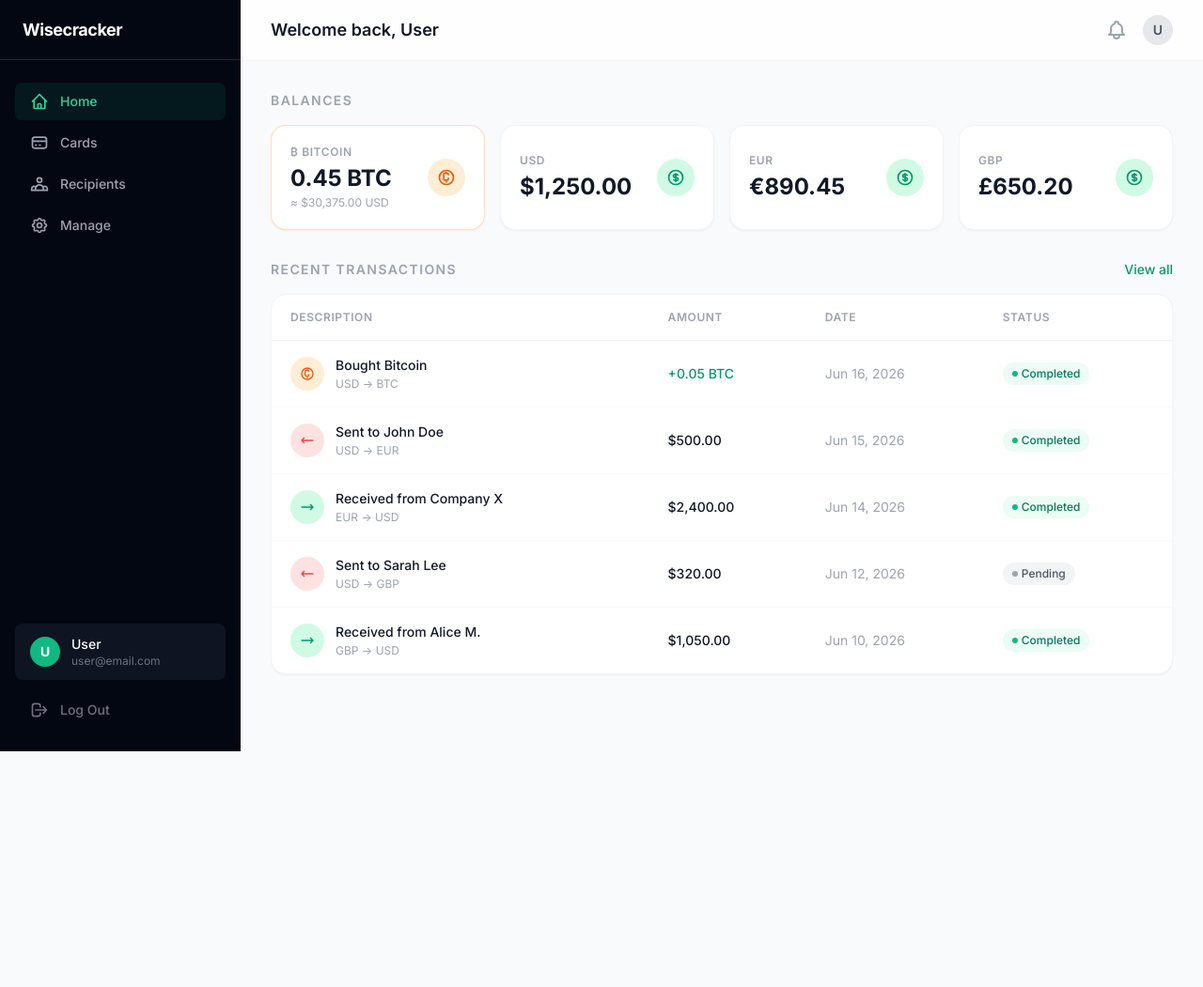
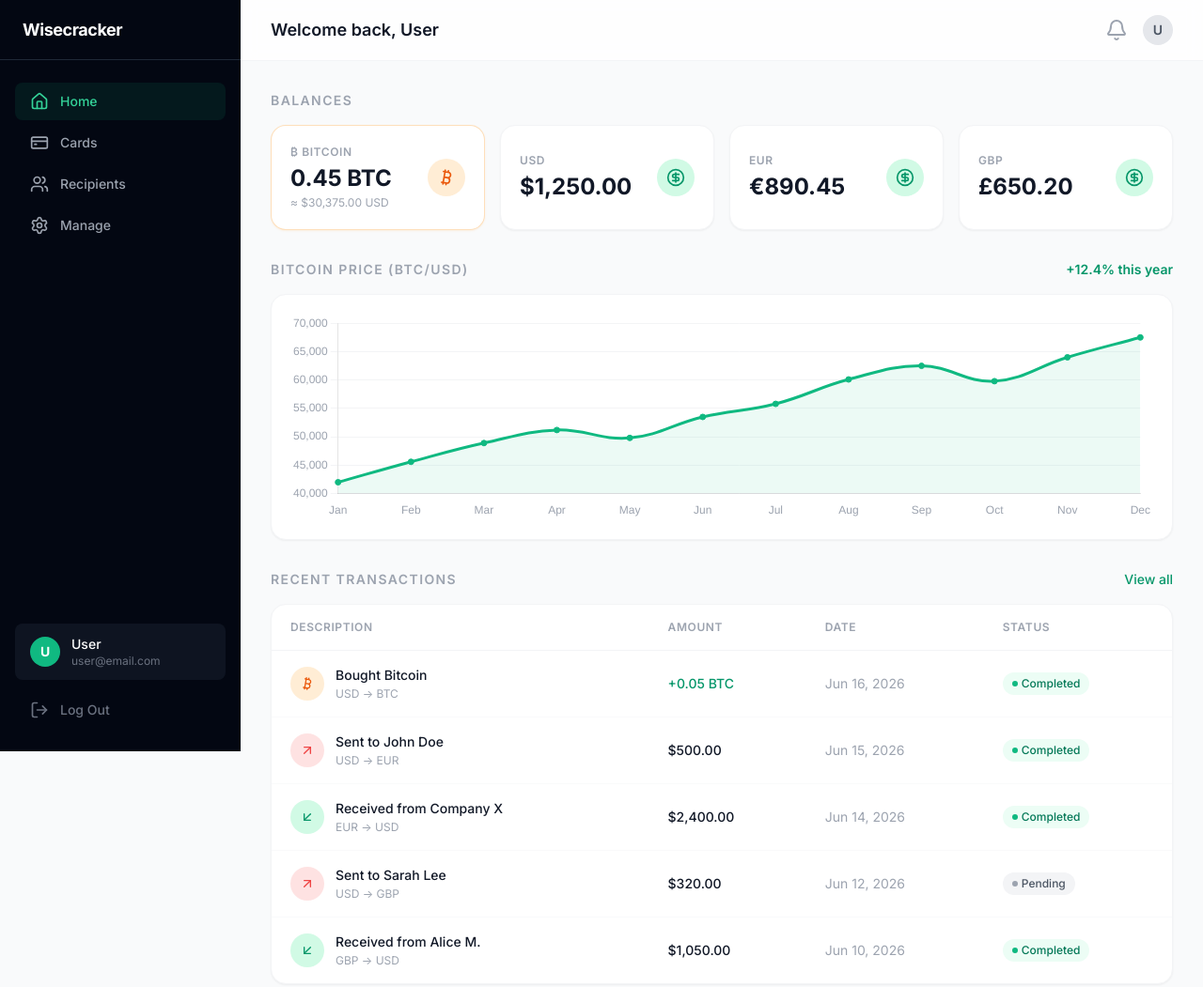
Before and after one commit to dmlza/wise_clone, a plain HTML site: page dashboard.html in a window 1280 px wide. Shown: the whole page at 94% size. Before the commit the page ends 800 px from the top, so only its background shows below. Drawn offline with nearby package versions, Linux system fonts and the light colour scheme.

Commit message:
feat: integrate chartjs data graphs and licde icon vector

```diff
--- a/dashboard.html
+++ b/dashboard.html
@@ -8,6 +8,8 @@
   <link rel="preconnect" href="https://fonts.googleapis.com" />
   <link rel="preconnect" href="https://fonts.gstatic.com" crossorigin />
   <link href="https://fonts.googleapis.com/css2?family=Inter:wght@400;500;600;700&display=swap" rel="stylesheet" />
+  <script src="https://unpkg.com/lucide@latest/dist/umd/lucide.js"></script>
+  <script src="https://cdn.jsdelivr.net/npm/chart.js"></script>
   <style>
     * { margin: 0; padding: 0; box-sizing: border-box; }
     html { -webkit-font-smoothing: antialiased; -moz-osx-font-smoothing: grayscale; }
@@ -26,26 +28,26 @@
     <div class="flex items-center justify-between px-6 h-16 border-b border-gray-800">
       <a href="index.html" class="text-lg font-bold tracking-tight text-white hover:text-gray-300 transition-colors">Wisecracker</a>
       <button onclick="toggleSidebar()" class="lg:hidden text-gray-400 hover:text-white transition-colors">
-        <svg class="w-5 h-5" fill="none" stroke="currentColor" stroke-width="2.5" viewBox="0 0 24 24"><path stroke-linecap="round" stroke-linejoin="round" d="M6 18L18 6M6 6l12 12"/></svg>
+        <svg class="w-5 h-5" data-lucide="x"></svg>
       </button>
     </div>
 
     <!-- Nav links -->
     <nav class="flex-1 px-4 pt-6 space-y-1">
       <a href="index.html" class="flex items-center gap-3 px-4 py-2.5 text-sm font-medium rounded-lg bg-emerald-500/10 text-emerald-400">
-        <svg class="w-5 h-5" fill="none" stroke="currentColor" stroke-width="2" viewBox="0 0 24 24"><path stroke-linecap="round" stroke-linejoin="round" d="M3 12l2-2m0 0l7-7 7 7M5 10v10a1 1 0 001 1h3m10-11l2 2m-2-2v10a1 1 0 01-1 1h-3m-6 0a1 1 0 001-1v-4a1 1 0 011-1h2a1 1 0 011 1v4a1 1 0 001 1m-6 0h6"/></svg>
+        <i data-lucide="home" class="w-5 h-5"></i>
         Home
       </a>
       <a href="#" class="flex items-center gap-3 px-4 py-2.5 text-sm font-medium rounded-lg text-gray-400 hover:text-white hover:bg-gray-800/50 transition-colors">
-        <svg class="w-5 h-5" fill="none" stroke="currentColor" stroke-width="2" viewBox="0 0 24 24"><path stroke-linecap="round" stroke-linejoin="round" d="M3 10h18M7 15h1m4 0h1m-7 4h12a3 3 0 003-3V8a3 3 0 00-3-3H6a3 3 0 00-3 3v8a3 3 0 003 3z"/></svg>
+        <i data-lucide="credit-card" class="w-5 h-5"></i>
         Cards
       </a>
       <a href="#" class="flex items-center gap-3 px-4 py-2.5 text-sm font-medium rounded-lg text-gray-400 hover:text-white hover:bg-gray-800/50 transition-colors">
-        <svg class="w-5 h-5" fill="none" stroke="currentColor" stroke-width="2" viewBox="0 0 24 24"><path stroke-linecap="round" stroke-linejoin="round" d="M17 20h5v-2a3 3 0 00-5.356-1.857M17 20H7m10 0v-2c0-.656-.126-1.283-.356-1.857M7 20H2v-2a3 3 0 015.356-1.857M7 20v-2c0-.656.126-1.283.356-1.857m0 0a5.002 5.002 0 019.288 0M15 7a3 3 0 11-6 0 3 3 0 016 0z"/></svg>
+        <i data-lucide="users" class="w-5 h-5"></i>
         Recipients
       </a>
       <a href="#" class="flex items-center gap-3 px-4 py-2.5 text-sm font-medium rounded-lg text-gray-400 hover:text-white hover:bg-gray-800/50 transition-colors">
-        <svg class="w-5 h-5" fill="none" stroke="currentColor" stroke-width="2" viewBox="0 0 24 24"><path stroke-linecap="round" stroke-linejoin="round" d="M10.325 4.317c.426-1.756 2.924-1.756 3.35 0a1.724 1.724 0 002.573 1.066c1.543-.94 3.31.826 2.37 2.37a1.724 1.724 0 001.066 2.573c1.756.426 1.756 2.924 0 3.35a1.724 1.724 0 00-1.066 2.573c.94 1.543-.826 3.31-2.37 2.37a1.724 1.724 0 00-2.573 1.066c-.426 1.756-2.924 1.756-3.35 0a1.724 1.724 0 00-2.573-1.066c-1.543.94-3.31-.826-2.37-2.37a1.724 1.724 0 00-1.066-2.573c-1.756-.426-1.756-2.924 0-3.35a1.724 1.724 0 001.066-2.573c-.94-1.543.826-3.31 2.37-2.37.996.608 2.296.07 2.572-1.065z"/><path stroke-linecap="round" stroke-linejoin="round" d="M15 12a3 3 0 11-6 0 3 3 0 016 0z"/></svg>
+        <i data-lucide="settings" class="w-5 h-5"></i>
         Manage
       </a>
     </nav>
@@ -60,7 +62,7 @@
         </div>
       </div>
       <a href="index.html" class="mt-3 flex items-center gap-3 px-4 py-2.5 text-sm font-medium rounded-lg text-gray-500 hover:text-white hover:bg-gray-800/50 transition-colors">
-        <svg class="w-5 h-5" fill="none" stroke="currentColor" stroke-width="2" viewBox="0 0 24 24"><path stroke-linecap="round" stroke-linejoin="round" d="M17 16l4-4m0 0l-4-4m4 4H7m6 4v1a3 3 0 01-3 3H6a3 3 0 01-3-3V7a3 3 0 013-3h4a3 3 0 013 3v1"/></svg>
+        <i data-lucide="log-out" class="w-5 h-5"></i>
         Log Out
       </a>
     </div>
@@ -74,13 +76,13 @@
       <div class="flex items-center justify-between h-16 px-4 sm:px-6 lg:px-8">
         <div class="flex items-center gap-4">
           <button onclick="toggleSidebar()" class="lg:hidden text-gray-600 hover:text-gray-900 transition-colors">
-            <svg class="w-6 h-6" fill="none" stroke="currentColor" stroke-width="2" viewBox="0 0 24 24"><path stroke-linecap="round" stroke-linejoin="round" d="M4 6h16M4 12h16M4 18h16"/></svg>
+            <svg class="w-6 h-6" data-lucide="menu"></svg>
           </button>
           <h1 class="text-lg font-semibold text-gray-900">Welcome back, User</h1>
         </div>
         <div class="flex items-center gap-4">
           <button class="relative text-gray-400 hover:text-gray-600 transition-colors">
-            <svg class="w-6 h-6" fill="none" stroke="currentColor" stroke-width="2" viewBox="0 0 24 24"><path stroke-linecap="round" stroke-linejoin="round" d="M15 17h5l-1.405-1.405A2.032 2.032 0 0118 14.158V11a6.002 6.002 0 00-4-5.659V5a2 2 0 10-4 0v.341C7.67 6.165 6 8.388 6 11v3.159c0 .538-.214 1.055-.595 1.436L4 17h5m6 0v1a3 3 0 11-6 0v-1m6 0H9"/></svg>
+            <svg class="w-6 h-6" data-lucide="bell"></svg>
           </button>
           <div class="w-8 h-8 rounded-full bg-gray-200 flex items-center justify-center text-sm font-semibold text-gray-600">U</div>
         </div>
@@ -101,7 +103,7 @@
               <p class="text-xs text-gray-400 mt-0.5">≈ $30,375.00 USD</p>
             </div>
             <div class="w-10 h-10 rounded-full bg-orange-100 flex items-center justify-center text-orange-600">
-              <svg class="w-5 h-5" fill="none" stroke="currentColor" stroke-width="2" viewBox="0 0 24 24"><circle cx="12" cy="12" r="9"/><path stroke-linecap="round" stroke-linejoin="round" d="M14.5 8.5a2 2 0 00-2-2h-2a2 2 0 00-2 2v5a2 2 0 002 2h2a2 2 0 002-2v-.5"/><path stroke-linecap="round" stroke-linejoin="round" d="M12 6v1m0 10v1"/></svg>
+              <i data-lucide="bitcoin" class="w-5 h-5"></i>
             </div>
           </div>
           <div class="bg-white rounded-2xl border border-gray-100 p-5 flex items-center justify-between shadow-sm">
@@ -110,7 +112,7 @@
               <p class="mt-1 text-2xl font-bold text-gray-900">$1,250.00</p>
             </div>
             <div class="w-10 h-10 rounded-full bg-emerald-100 flex items-center justify-center text-emerald-600">
-              <svg class="w-5 h-5" fill="none" stroke="currentColor" stroke-width="2" viewBox="0 0 24 24"><path stroke-linecap="round" stroke-linejoin="round" d="M12 8c-1.657 0-3 .895-3 2s1.343 2 3 2 3 .895 3 2-1.343 2-3 2m0-8c1.11 0 2.08.402 2.599 1M12 8V7m0 1v8m0 0v1m0-1c-1.11 0-2.08-.402-2.599-1M21 12a9 9 0 11-18 0 9 9 0 0118 0z"/></svg>
+              <i data-lucide="circle-dollar-sign" class="w-5 h-5"></i>
             </div>
           </div>
           <div class="bg-white rounded-2xl border border-gray-100 p-5 flex items-center justify-between shadow-sm">
@@ -119,7 +121,7 @@
               <p class="mt-1 text-2xl font-bold text-gray-900">€890.45</p>
             </div>
             <div class="w-10 h-10 rounded-full bg-emerald-100 flex items-center justify-center text-emerald-600">
-              <svg class="w-5 h-5" fill="none" stroke="currentColor" stroke-width="2" viewBox="0 0 24 24"><path stroke-linecap="round" stroke-linejoin="round" d="M12 8c-1.657 0-3 .895-3 2s1.343 2 3 2 3 .895 3 2-1.343 2-3 2m0-8c1.11 0 2.08.402 2.599 1M12 8V7m0 1v8m0 0v1m0-1c-1.11 0-2.08-.402-2.599-1M21 12a9 9 0 11-18 0 9 9 0 0118 0z"/></svg>
+              <i data-lucide="circle-dollar-sign" class="w-5 h-5"></i>
             </div>
           </div>
           <div class="bg-white rounded-2xl border border-gray-100 p-5 flex items-center justify-between shadow-sm">
@@ -128,9 +130,20 @@
               <p class="mt-1 text-2xl font-bold text-gray-900">£650.20</p>
             </div>
             <div class="w-10 h-10 rounded-full bg-emerald-100 flex items-center justify-center text-emerald-600">
-              <svg class="w-5 h-5" fill="none" stroke="currentColor" stroke-width="2" viewBox="0 0 24 24"><path stroke-linecap="round" stroke-linejoin="round" d="M12 8c-1.657 0-3 .895-3 2s1.343 2 3 2 3 .895 3 2-1.343 2-3 2m0-8c1.11 0 2.08.402 2.599 1M12 8V7m0 1v8m0 0v1m0-1c-1.11 0-2.08-.402-2.599-1M21 12a9 9 0 11-18 0 9 9 0 0118 0z"/></svg>
+              <i data-lucide="circle-dollar-sign" class="w-5 h-5"></i>
             </div>
           </div>
+        </div>
+      </section>
+
+      <!-- Bitcoin Price Chart -->
+      <section>
+        <div class="flex items-center justify-between mb-4">
+          <h2 class="text-sm font-semibold text-gray-400 uppercase tracking-widest">Bitcoin Price (BTC/USD)</h2>
+          <span class="text-sm font-semibold text-emerald-600">+12.4% this year</span>
+        </div>
+        <div class="bg-white rounded-2xl border border-gray-100 shadow-sm p-5">
+          <canvas id="btc-chart" height="220"></canvas>
         </div>
       </section>
 
@@ -156,7 +169,7 @@
                   <td class="px-5 py-4">
                     <div class="flex items-center gap-3">
                       <div class="w-9 h-9 rounded-full bg-orange-100 flex items-center justify-center text-orange-600 shrink-0">
-                        <svg class="w-4 h-4" fill="none" stroke="currentColor" stroke-width="2" viewBox="0 0 24 24"><circle cx="12" cy="12" r="9"/><path stroke-linecap="round" stroke-linejoin="round" d="M14.5 8.5a2 2 0 00-2-2h-2a2 2 0 00-2 2v5a2 2 0 002 2h2a2 2 0 002-2v-.5"/><path stroke-linecap="round" stroke-linejoin="round" d="M12 6v1m0 10v1"/></svg>
+                        <i data-lucide="bitcoin" class="w-4 h-4"></i>
                       </div>
                       <div>
                         <p class="font-medium text-gray-900">Bought Bitcoin</p>
@@ -177,7 +190,7 @@
                   <td class="px-5 py-4">
                     <div class="flex items-center gap-3">
                       <div class="w-9 h-9 rounded-full bg-red-100 flex items-center justify-center text-red-500 shrink-0">
-                        <svg class="w-4 h-4" fill="none" stroke="currentColor" stroke-width="2" viewBox="0 0 24 24"><path stroke-linecap="round" stroke-linejoin="round" d="M7 16l-4-4m0 0l4-4m-4 4h18"/></svg>
+                        <i data-lucide="arrow-up-right" class="w-4 h-4"></i>
                       </div>
                       <div>
                         <p class="font-medium text-gray-900">Sent to John Doe</p>
@@ -198,7 +211,7 @@
                   <td class="px-5 py-4">
                     <div class="flex items-center gap-3">
                       <div class="w-9 h-9 rounded-full bg-emerald-100 flex items-center justify-center text-emerald-600 shrink-0">
-                        <svg class="w-4 h-4" fill="none" stroke="currentColor" stroke-width="2" viewBox="0 0 24 24"><path stroke-linecap="round" stroke-linejoin="round" d="M17 8l4 4m0 0l-4 4m4-4H3"/></svg>
+                        <i data-lucide="arrow-down-left" class="w-4 h-4"></i>
                       </div>
                       <div>
                         <p class="font-medium text-gray-900">Received from Company X</p>
@@ -219,7 +232,7 @@
                   <td class="px-5 py-4">
                     <div class="flex items-center gap-3">
                       <div class="w-9 h-9 rounded-full bg-red-100 flex items-center justify-center text-red-500 shrink-0">
-                        <svg class="w-4 h-4" fill="none" stroke="currentColor" stroke-width="2" viewBox="0 0 24 24"><path stroke-linecap="round" stroke-linejoin="round" d="M7 16l-4-4m0 0l4-4m-4 4h18"/></svg>
+                        <i data-lucide="arrow-up-right" class="w-4 h-4"></i>
                       </div>
                       <div>
                         <p class="font-medium text-gray-900">Sent to Sarah Lee</p>
@@ -240,7 +253,7 @@
                   <td class="px-5 py-4">
                     <div class="flex items-center gap-3">
                       <div class="w-9 h-9 rounded-full bg-emerald-100 flex items-center justify-center text-emerald-600 shrink-0">
-                        <svg class="w-4 h-4" fill="none" stroke="currentColor" stroke-width="2" viewBox="0 0 24 24"><path stroke-linecap="round" stroke-linejoin="round" d="M17 8l4 4m0 0l-4 4m4-4H3"/></svg>
+                        <i data-lucide="arrow-down-left" class="w-4 h-4"></i>
                       </div>
                       <div>
                         <p class="font-medium text-gray-900">Received from Alice M.</p>
@@ -283,6 +296,35 @@
         balancesHeading.parentNode.insertBefore(banner, balancesHeading.nextSibling);
       }
     }
+
+    lucide.createIcons();
+
+    var ctx = document.getElementById('btc-chart').getContext('2d');
+    new Chart(ctx, {
+      type: 'line',
+      data: {
+        labels: ['Jan', 'Feb', 'Mar', 'Apr', 'May', 'Jun', 'Jul', 'Aug', 'Sep', 'Oct', 'Nov', 'Dec'],
+        datasets: [{
+          label: 'BTC/USD',
+          data: [42000, 45600, 48900, 51200, 49800, 53500, 55800, 60100, 62500, 59800, 64000, 67500],
+          borderColor: '#10b981',
+          backgroundColor: 'rgba(16, 185, 129, 0.08)',
+          fill: true,
+          tension: 0.4,
+          pointRadius: 3,
+          pointBackgroundColor: '#10b981',
+        }]
+      },
+      options: {
+        responsive: true,
+        maintainAspectRatio: false,
+        plugins: { legend: { display: false } },
+        scales: {
+          x: { grid: { display: false }, ticks: { color: '#9ca3af' } },
+          y: { grid: { color: '#f3f4f6' }, ticks: { color: '#9ca3af' } }
+        }
+      }
+    });
   </script>
 </body>
 </html>
```
Also changed, not shown: index.html (+6 -3 lines).
